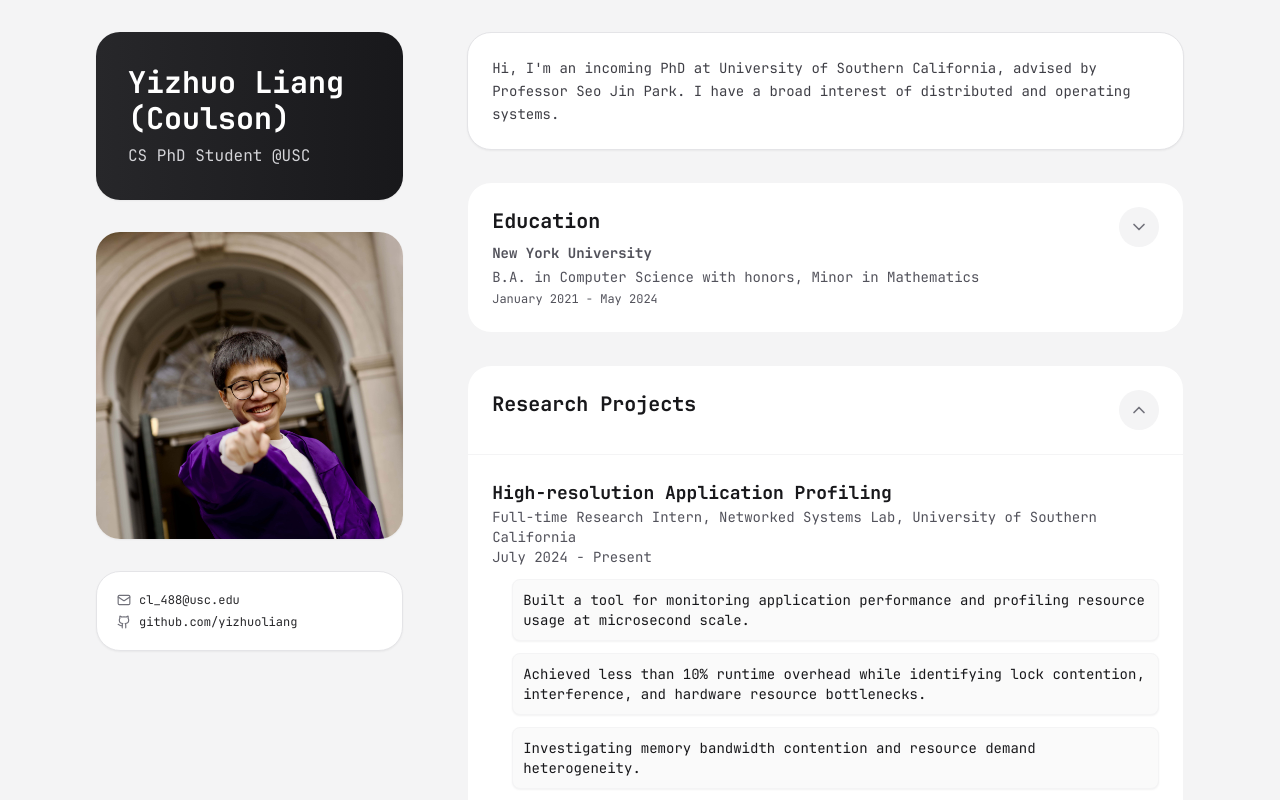
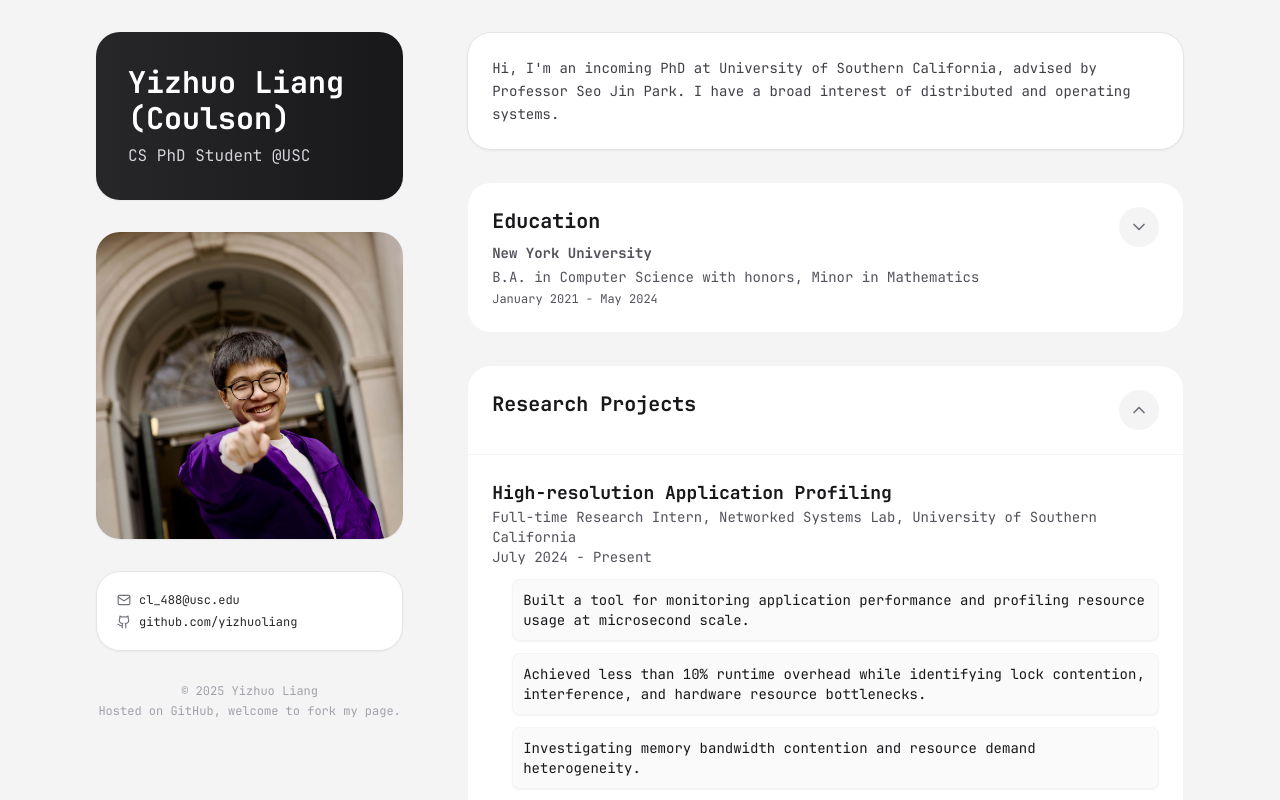
Before and after one commit to yizhuoliang/yizhuoliang.github.io, a Next.js app: page / in a window 1280 px wide. Shown: the top 800 px of the page. Built offline with nearby package versions, Linux system fonts and the light colour scheme.

Commit message:
add footnote

```diff
--- a/app/page.tsx
+++ b/app/page.tsx
@@ -8,8 +8,8 @@ export default function Home() {
       <div className="mx-auto max-w-7xl px-4 sm:px-6 lg:px-8 xl:max-w-6xl">
         <div className="flex flex-col md:flex-row md:gap-16">
           {/* Left column: Namecard and Photo */}
-          <div className="md:w-[30%] md:sticky md:top-8 md:self-start">
-            <div className="mb-8 flex flex-col gap-8">
+          <div className="md:w-[30%] md:sticky md:top-8 md:self-start md:flex md:flex-col">
+            <div className="mb-8 flex flex-col gap-8 flex-grow">
               {/* Namecard */}
               <Card className="flex-grow overflow-hidden bg-gradient-to-r from-zinc-800 to-zinc-900 shadow-lg border-none">
                 <div className="p-8 text-white">
@@ -45,6 +45,14 @@ export default function Home() {
                   </div>
                 </div>
               </Card>
+            </div>
+
+            {/* Footer with copyright */}
+            <div className="mt-auto mb-4 text-center text-xs text-zinc-400">
+              <p>© 2025 Yizhuo Liang</p>
+              <p className="mt-1">
+                Hosted on GitHub, welcome to fork my <a href="https://github.com/yizhuoliang/yizhuoliang.github.io" className="hover:text-zinc-600 transition-colors">page</a>.
+              </p>
             </div>
           </div>
 
```
